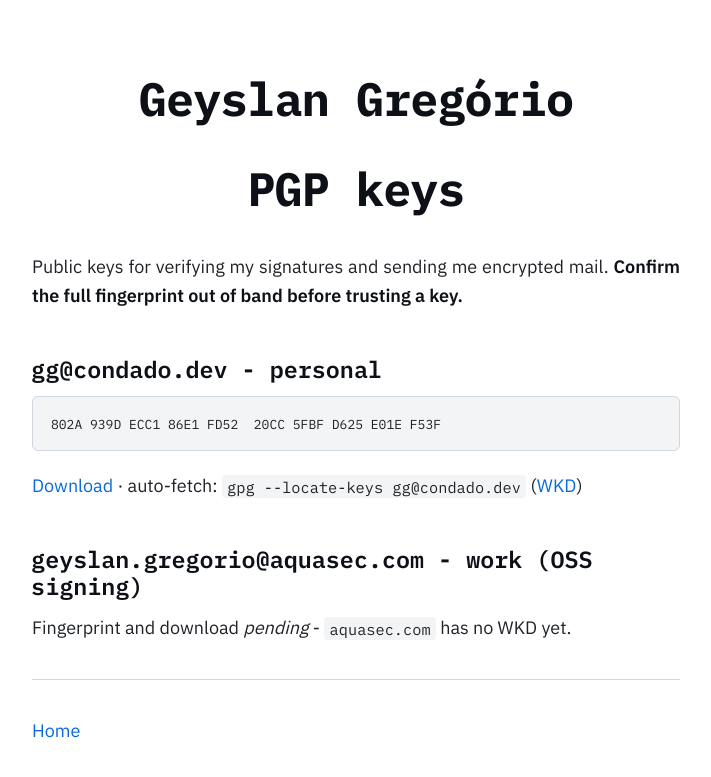
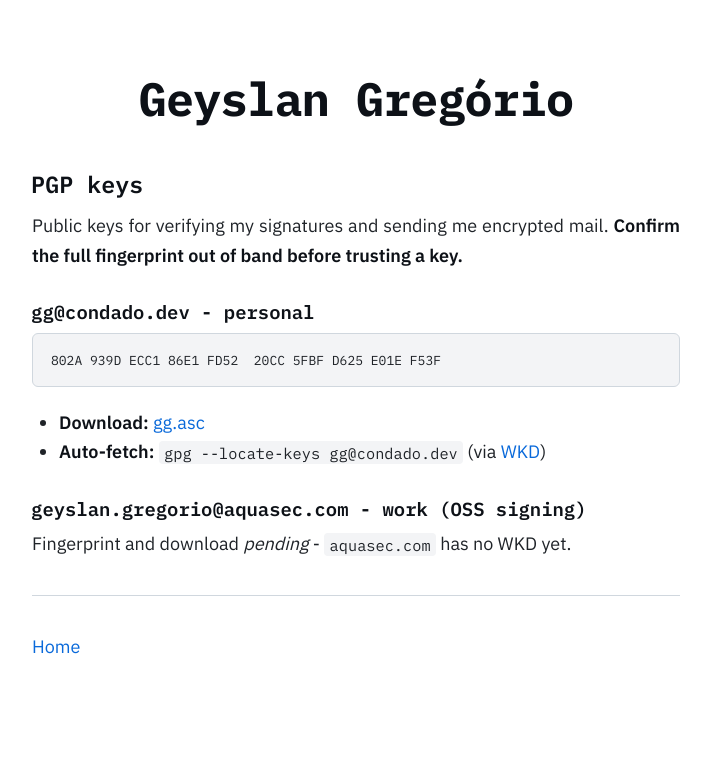
Before and after one commit to geyslan/geyslan.github.io, a Jekyll site: the page built from pgp.md, in a window 1280 px wide. Shown: the top 777 px of the page, without its empty margins (284-995 px from the left). Built offline with Jekyll 4.4.1, drawn with Linux system fonts in a browser that asks for light colours.

Commit message:
feat(pgp): refine heading hierarchy and key retrieval layout

````diff
--- a/pgp.md
+++ b/pgp.md
@@ -2,21 +2,21 @@
 layout: default
 ---
 
-# PGP keys
+## PGP keys
 
 Public keys for verifying my signatures and sending me encrypted mail.
 **Confirm the full fingerprint out of band before trusting a key.**
 
-## gg@condado.dev - personal
+### gg@condado.dev - personal
 
 ```
 802A 939D ECC1 86E1 FD52  20CC 5FBF D625 E01E F53F
 ```
 
-[Download](https://openpgpkey.condado.dev/keys/gg.asc) ·
-auto-fetch: `gpg --locate-keys gg@condado.dev` ([WKD](https://wiki.gnupg.org/WKD))
+- **Download:** [gg.asc](https://openpgpkey.condado.dev/keys/gg.asc)
+- **Auto-fetch:** `gpg --locate-keys gg@condado.dev` (via [WKD](https://wiki.gnupg.org/WKD))
 
-## geyslan.gregorio@aquasec.com - work (OSS signing)
+### geyslan.gregorio@aquasec.com - work (OSS signing)
 
 Fingerprint and download _pending_ - `aquasec.com` has no WKD yet.
 
````
